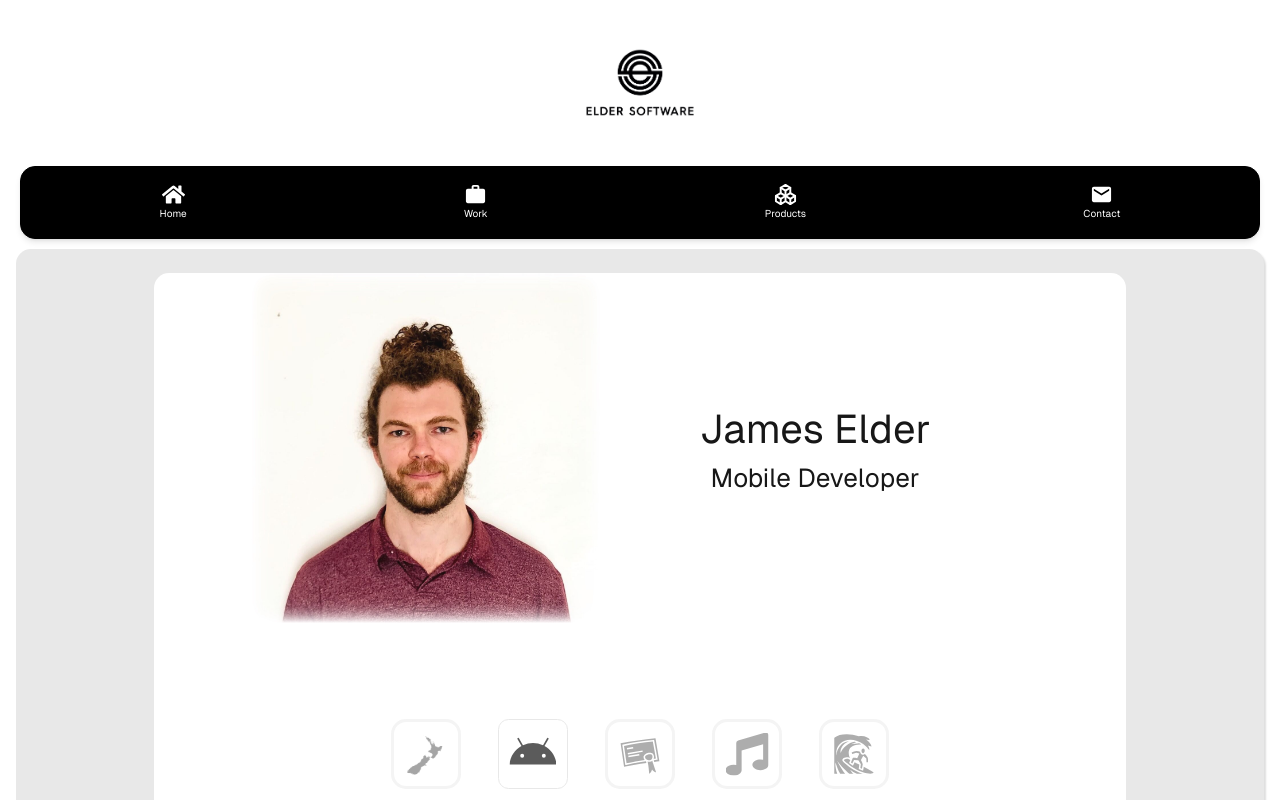
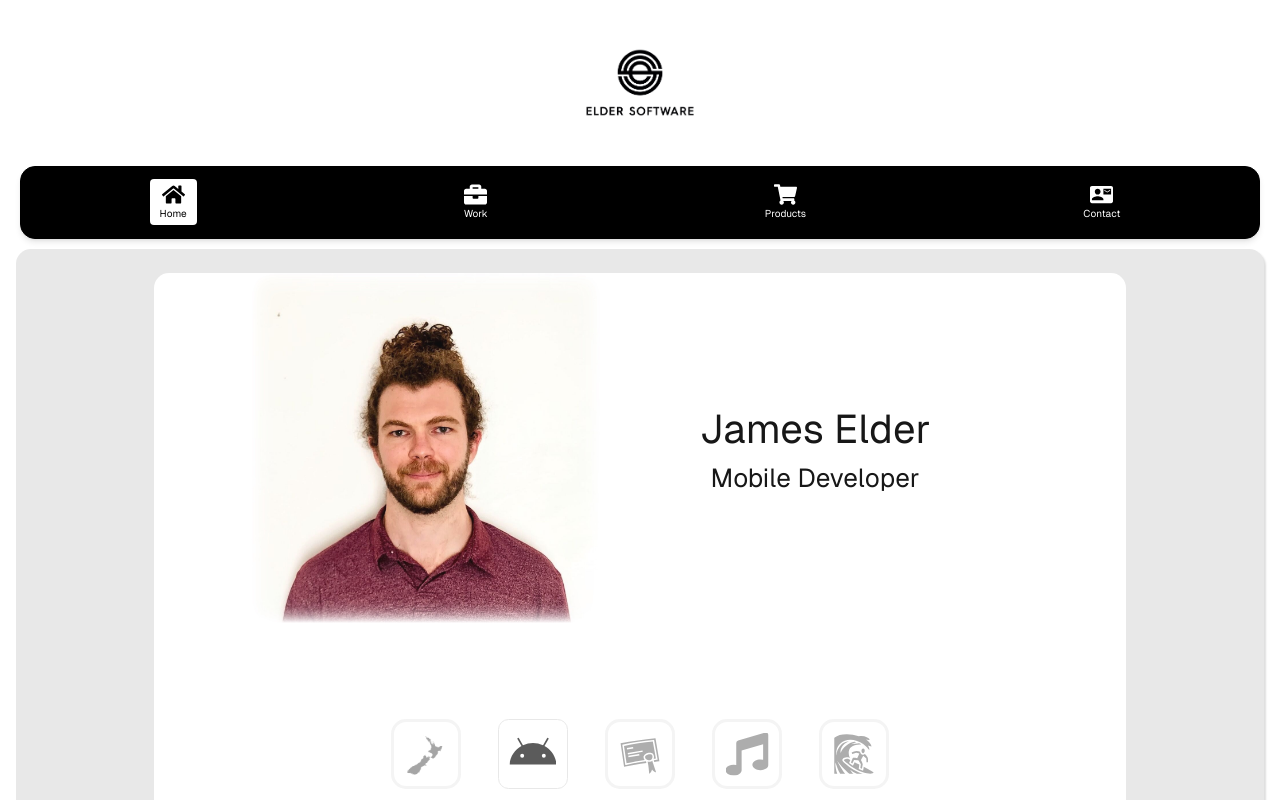
Before and after one commit to elder-software/elder-software-website, a Next.js app: page / in a window 1280 px wide. Shown: the top 800 px of the page. Built offline with nearby package versions, Linux system fonts and the light colour scheme.

Commit message:
icon highlighted if on current page

```diff
--- a/src/components/Header.tsx
+++ b/src/components/Header.tsx
@@ -1,6 +1,7 @@
 "use client"
 
 import React, { useState, useEffect } from "react";
+import { usePathname } from 'next/navigation';
 import {
   ContactIcon,
   HomeIcon,
@@ -13,6 +14,7 @@ import Link from "next/link";
 const Header: React.FC = () => {
   const [isMobile, setIsMobile] = useState(false);
   const [opacity, setOpacity] = useState(1);
+  const pathname = usePathname();
 
   useEffect(() => {
     const handleResize = () => setIsMobile(window.innerWidth <= 1000);
@@ -49,16 +51,16 @@ const Header: React.FC = () => {
 
       <div className="flex justify-around py-[1%] border border-black rounded-[15px] mx-5 bg-black shadow-md">
         <Link href="/">
-          <HomeIcon size={isMobile ? 15 : 23} textSize={isMobile ? 6 : 10} />
+          <HomeIcon size={isMobile ? 15 : 23} textSize={isMobile ? 6 : 10} isActive={pathname === '/'} />
         </Link>
         <Link href="/work">
-          <WorkIcon size={isMobile ? 15 : 23} textSize={isMobile ? 6 : 10} />
+          <WorkIcon size={isMobile ? 15 : 23} textSize={isMobile ? 6 : 10} isActive={pathname === '/work'} />
         </Link>
         <Link href="/products">
-          <ProductsIcon size={isMobile ? 15 : 23} textSize={isMobile ? 6 : 10} />
+          <ProductsIcon size={isMobile ? 15 : 23} textSize={isMobile ? 6 : 10} isActive={pathname === '/products'} />
         </Link>
         <Link href="/contact">
-          <ContactIcon size={isMobile ? 15 : 23} textSize={isMobile ? 6 : 10} />
+          <ContactIcon size={isMobile ? 15 : 23} textSize={isMobile ? 6 : 10} isActive={pathname === '/contact'} />
         </Link>
       </div>
     </div>
--- a/src/components/icons/headerIcons/ContactIcon.tsx
+++ b/src/components/icons/headerIcons/ContactIcon.tsx
@@ -1,14 +1,14 @@
 import React from "react";
-import { MdEmail } from "react-icons/md";
-import { HeaderIconProps } from "./styles";
-import { HeaderIconContainer } from "./HeaderIconContainer";
+import { MdContactMail } from "react-icons/md";
+import { HeaderIconContainer, HeaderIconProps } from "./HeaderIconContainer";
 
-const ContactIcon: React.FC<HeaderIconProps> = ({ size, textSize }) => (
-  <HeaderIconContainer text="Contact" textSize={textSize}>
-    <MdEmail
+const ContactIcon: React.FC<HeaderIconProps> = ({ size, textSize, isActive }) => (
+  <HeaderIconContainer text="Contact" textSize={textSize} isActive={isActive}>
+    <MdContactMail
       className={`
-        icon self-center text-white
+        icon self-center
         transition-colors duration-500 group-hover:text-black
+        ${isActive ? 'text-black' : 'text-white'}
       `}
       style={{ height: size || 80, width: size || 80 }}
     />
--- a/src/components/icons/headerIcons/HeaderIconContainer.tsx
+++ b/src/components/icons/headerIcons/HeaderIconContainer.tsx
@@ -4,25 +4,35 @@ interface HeaderIconContainerProps {
   text: string;
   textSize?: number;
   children: React.ReactNode;
+  isActive?: boolean;
 }
+
+export interface HeaderIconProps {
+    size?: number;
+    textSize?: number;
+    isActive?: boolean;
+  }
 
 const HeaderIconContainer: React.FC<HeaderIconContainerProps> = ({
   text,
   textSize,
   children,
+  isActive,
 }) => (
   <div
     className={`
       group flex flex-col items-center content-center text-center
-      bg-black rounded px-2.5 py-1
+      rounded px-2.5 py-1
       transition-colors duration-500 hover:bg-white
+      ${isActive ? 'bg-white' : 'bg-black'}
     `}
   >
     {children}
     <h5
       className={`
-        iconText m-0 p-0 border-0 text-white
+        iconText m-0 p-0 border-0
         transition-colors duration-500 group-hover:text-black
+        ${isActive ? 'text-black' : 'text-white'}
       `}
       style={{ fontSize: textSize }}
     >
--- a/src/components/icons/headerIcons/HomeIcon.tsx
+++ b/src/components/icons/headerIcons/HomeIcon.tsx
@@ -1,14 +1,14 @@
 import React from "react";
 import { FaHome, FaUser } from "react-icons/fa";
-import { HeaderIconProps } from "./styles";
-import { HeaderIconContainer } from "./HeaderIconContainer";
+import { HeaderIconContainer, HeaderIconProps } from "./HeaderIconContainer";
 
-const HomeIcon: React.FC<HeaderIconProps> = ({ size, textSize }) => (
-  <HeaderIconContainer text="Home" textSize={textSize}>
+const HomeIcon: React.FC<HeaderIconProps> = ({ size, textSize, isActive }) => (
+  <HeaderIconContainer text="Home" textSize={textSize} isActive={isActive}>
     <FaHome
       className={`
-        icon self-center text-white
+        icon self-center
         transition-colors duration-500 group-hover:text-black
+        ${isActive ? 'text-black' : 'text-white'}
       `}
       style={{ height: size || 80, width: size || 80 }}
     />
--- a/src/components/icons/headerIcons/ProductsIcon.tsx
+++ b/src/components/icons/headerIcons/ProductsIcon.tsx
@@ -1,14 +1,14 @@
 import React from "react";
-import { TbPackages } from "react-icons/tb";
-import { HeaderIconProps } from "./styles";
-import { HeaderIconContainer } from "./HeaderIconContainer";
+import { FaShoppingCart } from "react-icons/fa";
+import { HeaderIconContainer, HeaderIconProps } from "./HeaderIconContainer";
 
-const ProductsIcon: React.FC<HeaderIconProps> = ({ size, textSize }) => (
-  <HeaderIconContainer text="Products" textSize={textSize}>
-    <TbPackages
+const ProductsIcon: React.FC<HeaderIconProps> = ({ size, textSize, isActive }) => (
+  <HeaderIconContainer text="Products" textSize={textSize} isActive={isActive}>
+    <FaShoppingCart
       className={`
-        icon self-center text-white
+        icon self-center
         transition-colors duration-500 group-hover:text-black
+        ${isActive ? 'text-black' : 'text-white'}
       `}
       style={{ height: size || 80, width: size || 80 }}
     />
--- a/src/components/icons/headerIcons/WorkIcon.tsx
+++ b/src/components/icons/headerIcons/WorkIcon.tsx
@@ -1,14 +1,14 @@
 import React from "react";
-import { MdWork } from "react-icons/md";
-import { HeaderIconProps } from "./styles";
-import { HeaderIconContainer } from "./HeaderIconContainer";
+import { FaBriefcase } from "react-icons/fa";
+import { HeaderIconContainer, HeaderIconProps } from "./HeaderIconContainer";
 
-const WorkIcon: React.FC<HeaderIconProps> = ({ size, textSize }) => (
-  <HeaderIconContainer text="Work" textSize={textSize}>
-    <MdWork
+const WorkIcon: React.FC<HeaderIconProps> = ({ size, textSize, isActive }) => (
+  <HeaderIconContainer text="Work" textSize={textSize} isActive={isActive}>
+    <FaBriefcase
       className={`
-        icon self-center text-white
+        icon self-center
         transition-colors duration-500 group-hover:text-black
+        ${isActive ? 'text-black' : 'text-white'}
       `}
       style={{ height: size || 80, width: size || 80 }}
     />
--- a/src/components/icons/headerIcons/styles.ts
+++ /dev/null
@@ -1,19 +0,0 @@
-export interface HeaderIconProps {
-  size?: number;
-  textSize?: number;
-}
-
-export const headerIconStyles = {
-  iconStyle: {
-    backgroundColor: 'black',
-    color: 'white',
-    margin: 0,
-    padding: 0
-  } as React.CSSProperties,
-  iconContainerStyle: {
-    display: 'flex',
-    flex: 1,
-    flexDirection: 'column',
-    alignItems: 'center'
-  } as React.CSSProperties
-};
```
